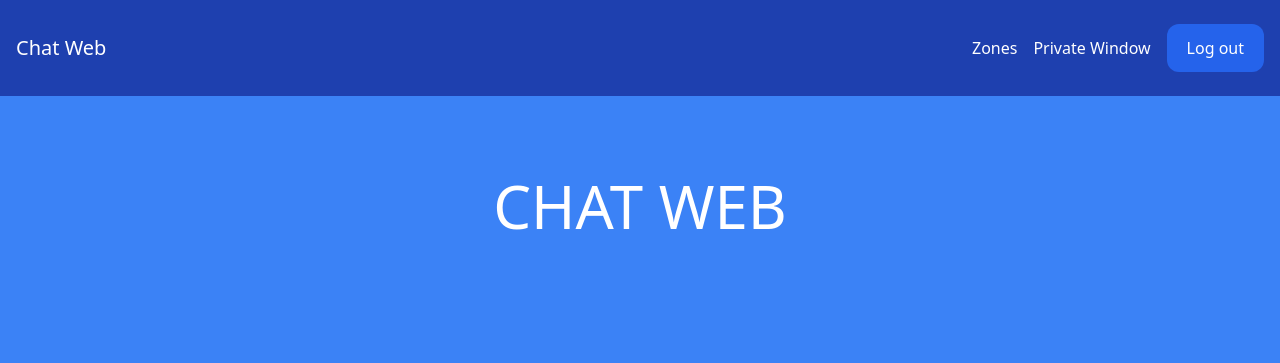
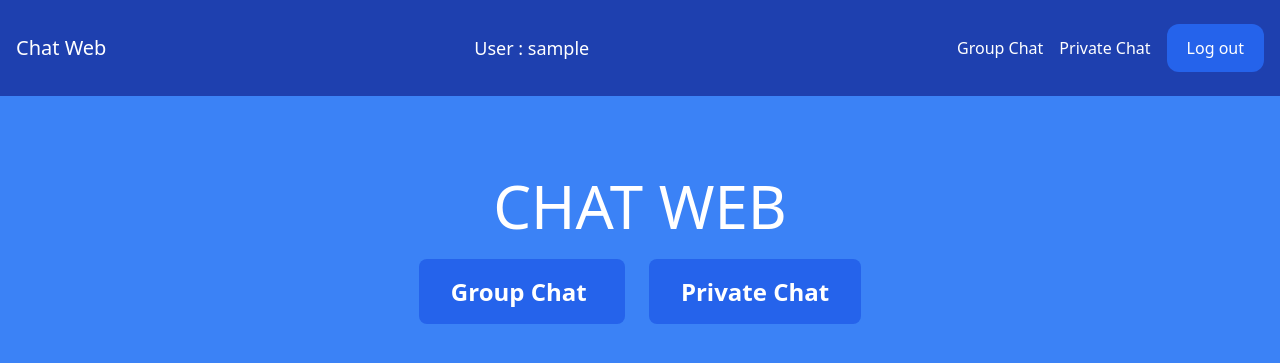
Before and after one commit to Rafin298/chat_web, a Django app: page / in a window 1280 px wide. Shown: the top 363 px of the page. Run offline with Django 5.2, Linux system fonts and the light colour scheme; the visitor is signed in with stand-in values (Sample User, id 1); parts of the project's set-up code (start-up, migrations or seed data) failed here and were passed over; some libraries are stand-ins or nearby versions.

Commit message:
polished UI

```diff
--- a/chatapp/templates/chatapp/base.html
+++ b/chatapp/templates/chatapp/base.html
@@ -7,9 +7,6 @@
         <meta name="viewport" content="width=device-width, initial-scale=1">
         <script src="https://cdn.tailwindcss.com"></script>
         <title>{% block title %}{% endblock %}Djangochat</title>
-        {% comment %}  {% endcomment %}
-        {% comment %} <link rel="stylesheet" type=text/css href="{% static 'tailwind.css'%}"> {% endcomment %}
-
 
         <style>
             .messages {
@@ -25,16 +22,16 @@
                 <a href="/" class="text-xl text-white">Chat Web</a>
             </div>
 
+            {% if request.user.is_authenticated %}
+            <div class="text-center text-white text-lg">
+                User : {{ request.user.username }}
+            </div>
+            {% endif %}
+
             <div class="flex items-center space-x-4">
                 {% if request.user.is_authenticated %}
-                    <a href="/rooms/" class="text-white hover:text-gray-200">Zones</a>
-                    <a href="/privatewindow/" class="text-white hover:text-gray-200">Private Window</a>
-
-                    {% comment %} <a href="/logout/" class="px-5 py-3 rounded-xl text-white bg-teal-600 hover:bg-teal-700">Log out</a> {% endcomment %}
-                    {% comment %} <form method="post" action="{% url 'logout' %}">
-                        {% csrf_token %}
-                        <button type="submit" class="px-5 py-3 rounded-xl text-white bg-teal-600 hover:bg-teal-700">logout</button>
-                    </form> {% endcomment %}
+                    <a href="/rooms/" class="text-white hover:text-gray-200">Group Chat</a>
+                    <a href="/privatewindow/" class="text-white hover:text-gray-200">Private Chat</a>
                     <a href="/logout/" class="mx-3 px-5 py-3 rounded-xl text-white bg-blue-600 hover:bg-teal-700">Log out</a>
                 {% else %}
                     <a href="/login/" class="text-white hover:text-gray-200">Log in</a>
--- a/chatapp/templates/chatapp/homepage.html
+++ b/chatapp/templates/chatapp/homepage.html
@@ -5,5 +5,13 @@
 {% block content %}
 <div class="p-10 lg:p-20 text-center">
     <h1 class="text-3xl lg:text-6xl text-white">CHAT WEB</h1>
+    <div class="mt-10">
+        <a href="/rooms/" class="bg-blue-600 hover:bg-blue-700 text-white font-bold py-4 px-8 rounded-lg text-2xl mr-6">
+            Group Chat
+        </a>
+        <a href="/privatewindow/" class="bg-blue-600 hover:bg-blue-700 text-white font-bold py-4 px-8 rounded-lg text-2xl">
+            Private Chat
+        </a>
+    </div>
 </div>
 {% endblock %}
--- a/room/templates/room/rooms.html
+++ b/room/templates/room/rooms.html
@@ -4,7 +4,7 @@
 
 {% block content %}
 <div class="p-10 lg:p-20 text-center">
-    <h1 class="text-3xl lg:text-6xl text-white">Zones</h1></br>
+    <h1 class="text-3xl lg:text-6xl text-white">Group Chat Zones</h1></br>
     <a href="createroom/create/" class="px-5 py-3 rounded-xl text-white bg-blue-600 hover:bg-teal-700">Create new Zone</a>
 </div>
 
```
